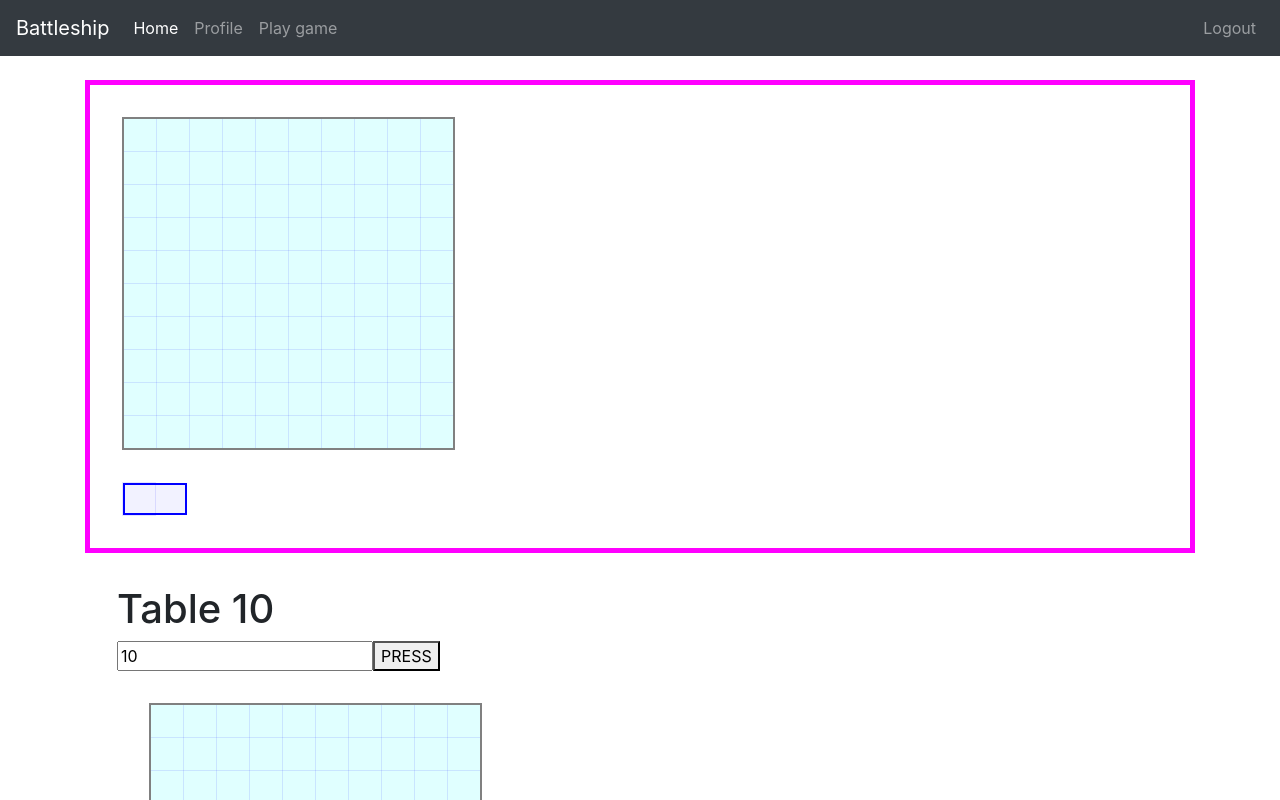
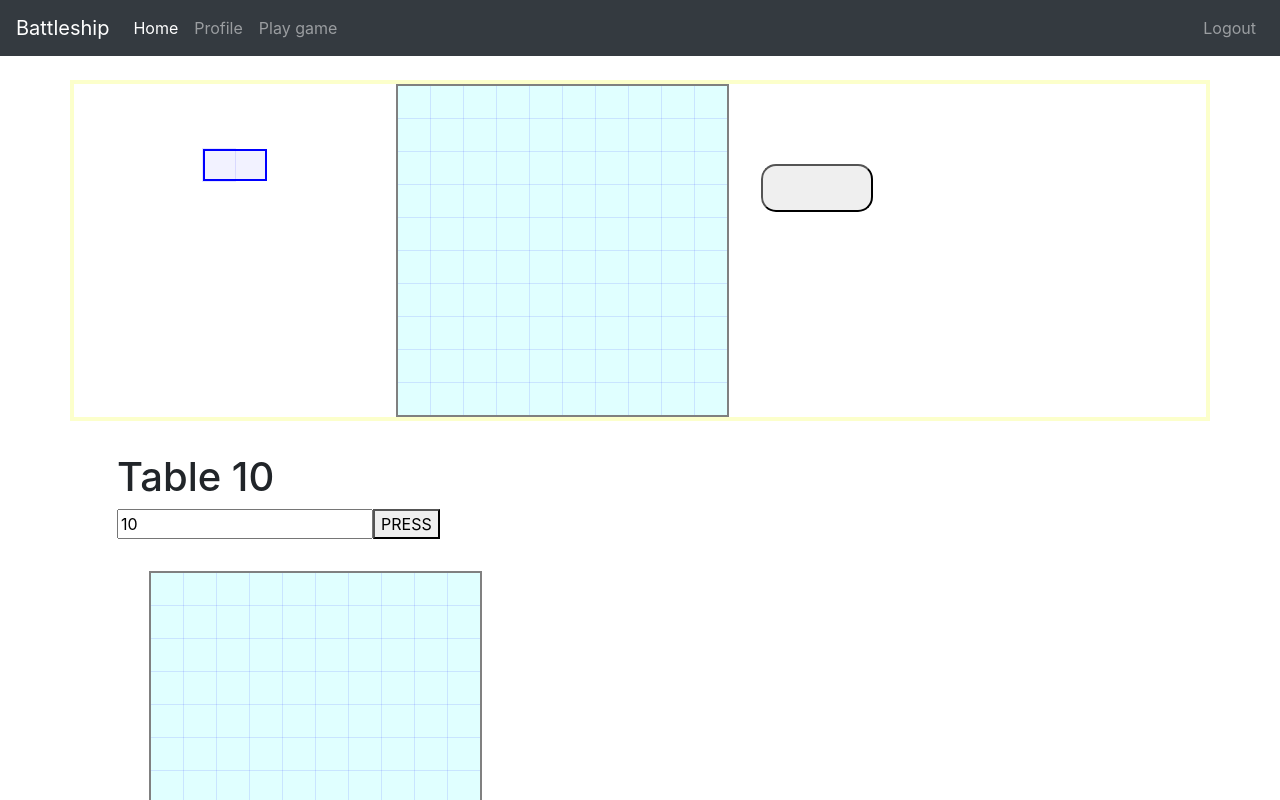
Before and after one commit to belpyro/GamePortal, an Angular app in the folder GamePortal/AliaksNad.Battleship.Client/BattleshipClient/: page /home in a window 1280 px wide. Shown: the top 800 px of the page. Built offline with nearby package versions, Linux system fonts and the light colour scheme.

Commit message:
+ simple ship initialize

```diff
--- a/GamePortal/AliaksNad.Battleship.Client/BattleshipClient/src/app/components/game/battlefield/battlefield.component.html
+++ b/GamePortal/AliaksNad.Battleship.Client/BattleshipClient/src/app/components/game/battlefield/battlefield.component.html
@@ -1,35 +1,17 @@
-<div class="divcss">
-  <table class="margin">
-    <tr *ngFor="let item of arr; let trIndex = index">
-      <td
-        *ngFor="let item of arr; let tdIndex = index"
-        (click)="push(trIndex, tdIndex)"
-        [class]="sign[trIndex][tdIndex]"
-        class="battlefield-cell battlefield-cell__busy battlefield-cell__done"
-      >
-        <div
-          class="battlefield-cell-content"
-          (drop)="drop($event)"
-          (dragover)="allowDrop($event)"
-        >
-          <span class="z"></span>
-        </div>
-      </td>
-    </tr>
-  </table>
-
-  <div class="margin">
-    <td class="battlefield-cell battlefield-cell__busy">
+<div class="row">
+  <div class="column" style="margin-top: 4em;">
+    <td class="battlefield-cell battlefield-cell__busy battlefield-cell__done">
       <div
         class="battlefield-cell-content"
         data-y="2"
         data-x="5"
         (drop)="drop($event)"
+        draggable="false"
         (dragover)="allowDrop($event)"
       >
-        <span class="z"></span>&nbsp;
+        <span draggable="false" class="z"></span>&nbsp;
         <div
-          id="drag2"
+          id="drag6"
           draggable="true"
           (dragstart)="drag($event)"
           data-id="JmTQRvOYiE3O"
@@ -48,6 +30,32 @@
         ></div>
       </div>
     </td>
+  </div>
+  <div class="column">
+    <table>
+      <tr *ngFor="let item of arr; let trIndex = index">
+        <td
+          *ngFor="let item of arr; let tdIndex = index"
+          (click)="push(trIndex, tdIndex)"
+          [class]="sign[trIndex][tdIndex]"
+          class="battlefield-cell battlefield-cell__busy battlefield-cell__done"
+        >
+          <div
+            id="{{ trIndex }}*{{ tdIndex }}"
+            class="battlefield-cell-content"
+            draggable="false"
+            (drop)="drop($event)"
+            (dragover)="allowDrop($event)"
+          >
+            <span draggable="false" class="z"></span>
+          </div>
+        </td>
+      </tr>
+    </table>
+  </div>
+  <div>
+    <button class="button" (click)="ibitializeShip()"></button>
+    <div #elem></div>
   </div>
 </div>
 
--- a/GamePortal/AliaksNad.Battleship.Client/BattleshipClient/src/app/components/game/battlefield/battlefield.component.scss
+++ b/GamePortal/AliaksNad.Battleship.Client/BattleshipClient/src/app/components/game/battlefield/battlefield.component.scss
@@ -13,8 +13,22 @@ td {
   border: 1px solid grey;
 }
 td:hover {
-  border: 1px solid grey;
   background-color: cyan;
+}
+
+.row {
+  border: 4px solid #fcffcb;
+}
+.column {
+  margin: auto;
+  margin-left: 8em;
+  margin-right: 2em;
+}
+.button {
+  height: 3em;
+  width: 7em;
+  margin-top: 5em;
+  border-radius: 15px;
 }
 
 .battlefield-cell-content {
--- a/GamePortal/AliaksNad.Battleship.Client/BattleshipClient/src/app/components/game/battlefield/battlefield.component.ts
+++ b/GamePortal/AliaksNad.Battleship.Client/BattleshipClient/src/app/components/game/battlefield/battlefield.component.ts
@@ -1,31 +1,32 @@
-import { Component, OnInit } from '@angular/core';
+import { Component, OnInit, Inject, ViewChild, ElementRef, Renderer2 } from '@angular/core';
+import { DOCUMENT } from '@angular/common';
 
 @Component({
   selector: 'app-battlefield',
   templateUrl: './battlefield.component.html',
   styleUrls: ['./battlefield.component.scss']
 })
-
 export class BattlefieldComponent implements OnInit {
 
+  @ViewChild('elem') _elem: ElementRef;
   cssOfHit = 'battlefield-cell__hit';
   cssOfMiss = 'battlefield-cell__miss';
+  tdClass = 'battlefield-cell battlefield-cell__busy battlefield-cell__done';
+  divClass = 'battlefield-cell-content';
+  shipClass = 'ship-box ship-box__h ui-draggable ship-box__draggable';
+  spanClass = 'z';
   size = 10;
   arr = new Array();
   sign = new Array();
 
-
-  constructor() {
+  constructor(private renderer: Renderer2) { }
+  ngOnInit(): void {
+    this.foo(this.size);
   }
 
-  ngOnInit(): void {
-    this.foo(this.size);
-    console.log('Component "ngOn" initialised!');
-
-  }
+  ngAfterViewInit(): void { }
 
   foo(size): void {
-    console.log(`Component "foo start" ${size} initialised!`);
     this.arr = [];
     this.sign = [];
     for (let i = 0; i < size; i++) {
@@ -41,17 +42,43 @@ export class BattlefieldComponent implements OnInit {
     this.sign[trIndex][tdIndex] = 'battlefield-cell__miss';
   }
 
-  drop(ev): void {
-    ev.preventDefault();
-    const data = ev.dataTransfer.getData('text');
-    ev.target.appendChild(document.getElementById(data));
+  drag(ev): void {
+    console.log(ev)
+    ev.dataTransfer.setData('ship', ev.target.id);
   }
 
   allowDrop(ev): void {
+    console.log(ev)
     ev.preventDefault();
   }
 
-  drag(ev): void {
-    ev.dataTransfer.setData('text', ev.target.id);
+  drop(ev): void {
+    ev.preventDefault();
+    const data = ev.dataTransfer.getData('ship');
+    ev.target.append(document.getElementById(data));
+    console.log(ev)
+  }
+
+  ibitializeShip(): void {
+    const Cell = document.getElementById('3*3');
+
+    const ship = this.renderer.createElement('div');
+
+    this.renderer.addClass(ship, 'ship-box');
+    this.renderer.addClass(ship, 'ship-box__h');
+    this.renderer.addClass(ship, 'ui-draggable');
+    this.renderer.addClass(ship, 'ship-box__draggable');
+    this.renderer.setStyle(ship, 'width', '4em');
+    this.renderer.setStyle(ship, 'height', '2em');
+    this.renderer.setStyle(ship, 'padding-right', '0px');
+    this.renderer.setStyle(ship, 'padding-bottom', '0px');
+    this.renderer.setStyle(ship, 'left', '0px');
+    this.renderer.setStyle(ship, 'top', '0px');
+    this.renderer.setStyle(ship, 'margin', '0px');
+    this.renderer.setAttribute(ship, 'draggable', 'true');
+    this.renderer.setAttribute(ship, 'id', 'drag9');
+    this.renderer.listen(ship, 'dragstart', (event) => { this.drag(event); });
+
+    this.renderer.appendChild(Cell, ship);
   }
 }
```
